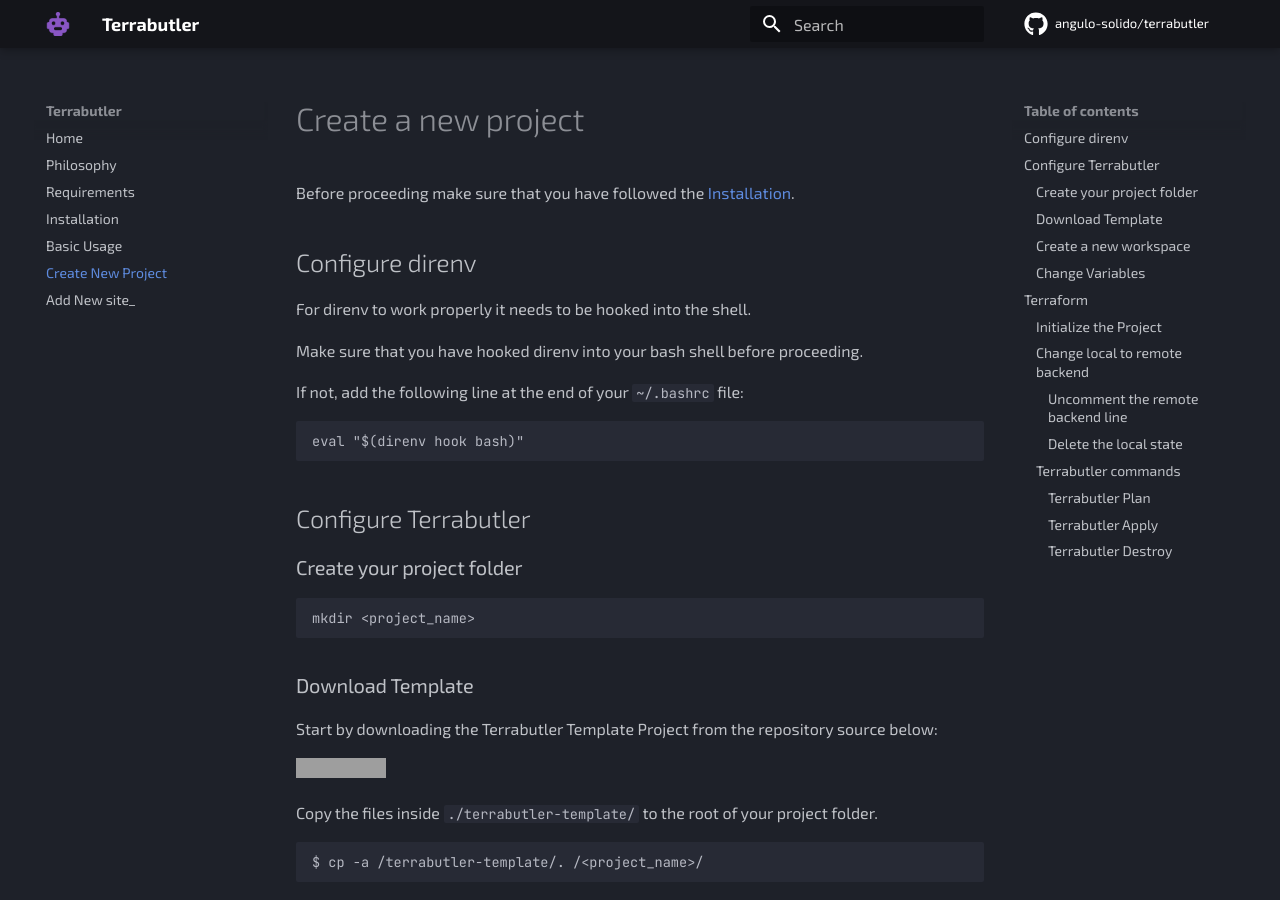
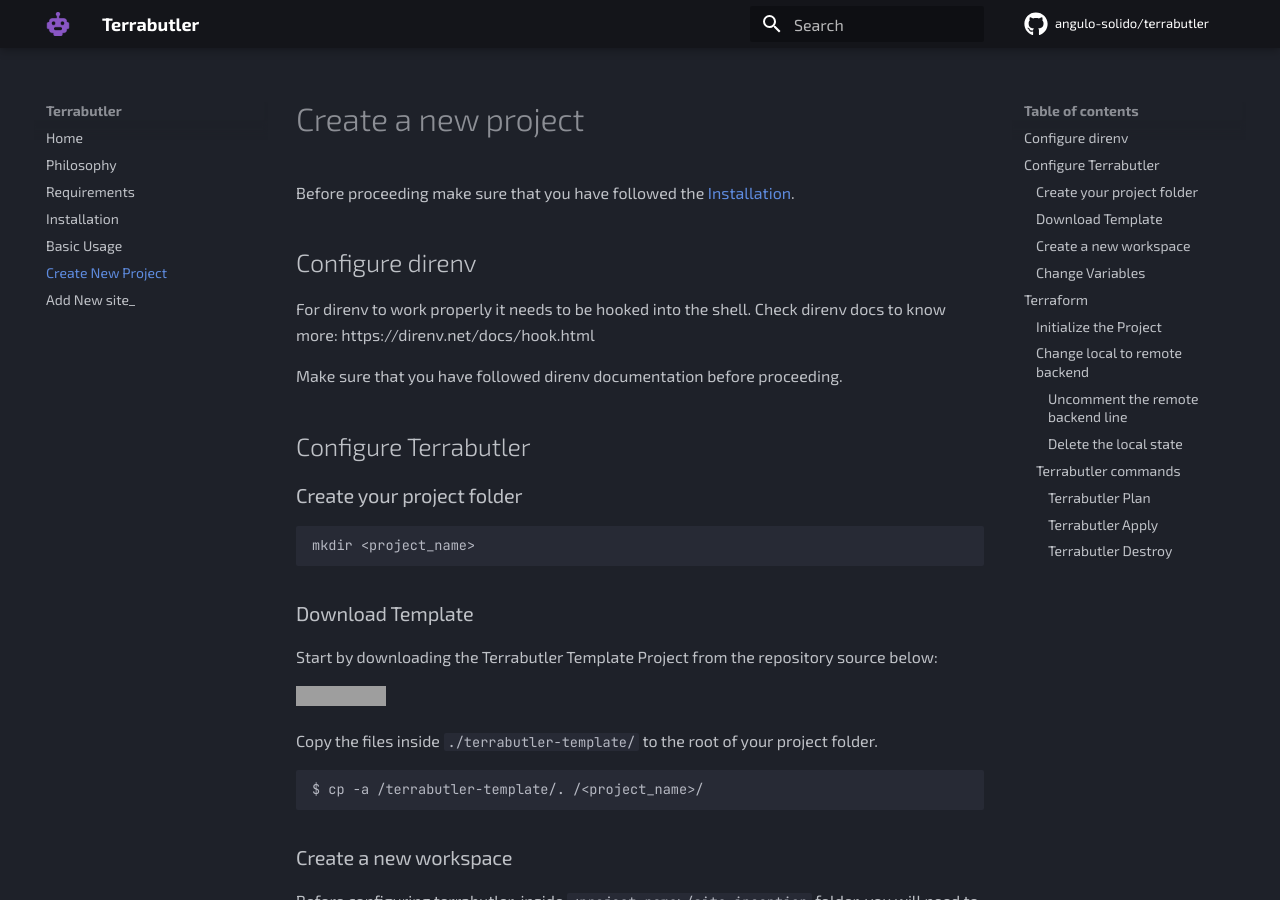
Before and after one commit to montblu/terrabutler, an MkDocs documentation site: the page built from docs/create-project.md, in a window 1280 px wide and 900 px high. Built offline with MkDocs 1.6.1 and Material for MkDocs 9.7.7, drawn with Linux system fonts in a browser that asks for light colours; comment, search, counter and statistics services are not loaded; grey boxes are pictures that could not be loaded.

Commit message:
Update create-project.md

````diff
--- a/docs/create-project.md
+++ b/docs/create-project.md
@@ -5,14 +5,9 @@
 ## Configure direnv
 
 For direnv to work properly it needs to be hooked into the shell.
+Check direnv docs to know more: https://direnv.net/docs/hook.html
 
-Make sure that you have hooked direnv into your bash shell before proceeding.
-
-If not, add the following line at the end of your `~/.bashrc` file:
-
-```
-eval "$(direnv hook bash)"
-```
+Make sure that you have followed direnv documentation before proceeding.
 
 
 ## Configure Terrabutler
````
